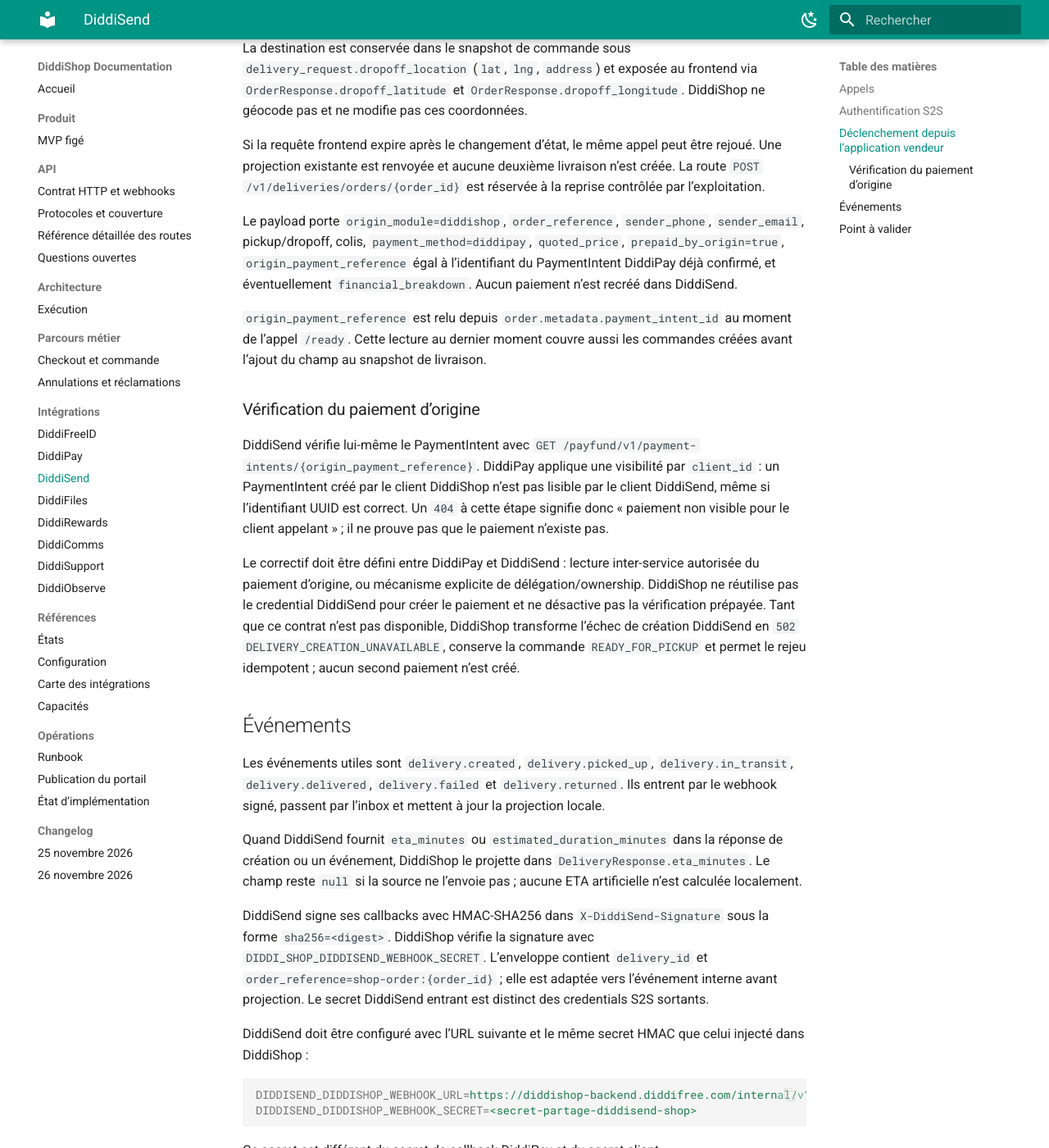
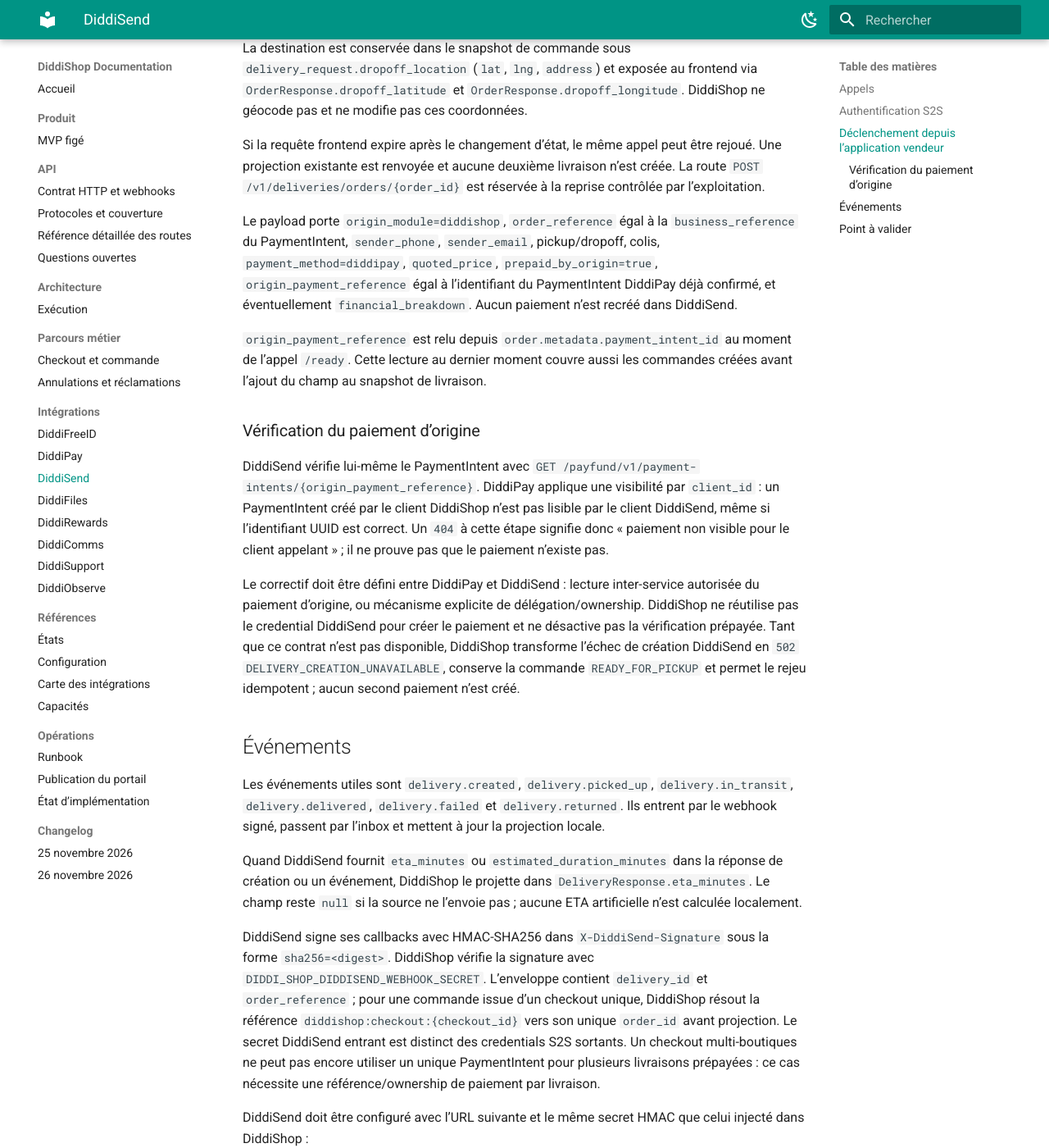
Before and after one commit to DIDDI-FREE/diddi-shop-backend-staging, an MkDocs documentation site: the page built from docs/integrations/diddisend.md, in a window 1280 px wide and 1400 px high, scrolled down 1650 px. Shown: the whole window at 82% size. Built offline with MkDocs 1.6.1 and Material for MkDocs 9.7.7, drawn with Linux system fonts in a browser that asks for light colours.

Commit message:
fix(delivery): align payment business reference

```diff
--- a/docs/integrations/diddisend.md
+++ b/docs/integrations/diddisend.md
@@ -79,7 +79,8 @@ Si la requête frontend expire après le changement d’état, le même appel pe
 n’est créée. La route `POST /v1/deliveries/orders/{order_id}` est réservée à la
 reprise contrôlée par l’exploitation.
 
-Le payload porte `origin_module=diddishop`, `order_reference`,
+Le payload porte `origin_module=diddishop`, `order_reference` égal à la
+`business_reference` du PaymentIntent,
 `sender_phone`, `sender_email`, pickup/dropoff, colis,
 `payment_method=diddipay`, `quoted_price`,
 `prepaid_by_origin=true`, `origin_payment_reference` égal à l’identifiant du
@@ -123,9 +124,12 @@ localement.
 DiddiSend signe ses callbacks avec HMAC-SHA256 dans
 `X-DiddiSend-Signature` sous la forme `sha256=<digest>`. DiddiShop vérifie la
 signature avec `DIDDI_SHOP_DIDDISEND_WEBHOOK_SECRET`. L’enveloppe contient
-`delivery_id` et `order_reference=shop-order:{order_id}` ; elle est adaptée
-vers l’événement interne avant projection. Le secret DiddiSend entrant est
-distinct des credentials S2S sortants.
+`delivery_id` et `order_reference` ; pour une commande issue d’un checkout
+unique, DiddiShop résout la référence `diddishop:checkout:{checkout_id}` vers
+son unique `order_id` avant projection. Le secret DiddiSend entrant est
+distinct des credentials S2S sortants. Un checkout multi-boutiques ne peut pas
+encore utiliser un unique PaymentIntent pour plusieurs livraisons prépayées :
+ce cas nécessite une référence/ownership de paiement par livraison.
 
 DiddiSend doit être configuré avec l’URL suivante et le même secret HMAC que
 celui injecté dans DiddiShop :
```
Also changed, not shown: docs/IMPLEMENTATION-STATUS.md (+12 -3 lines), docs/decisions/DECISIONS.md (+15 -0 lines), tasks/PHASE-S24-Y-IMPLEMENTATION-2026-11-28.md (added, +19 -0 lines), tasks/PHASE-S24-Y-PLAN-2026-11-28.md (added, +16 -0 lines), tasks/todo.md (+1 -0 lines), 4 other files.
